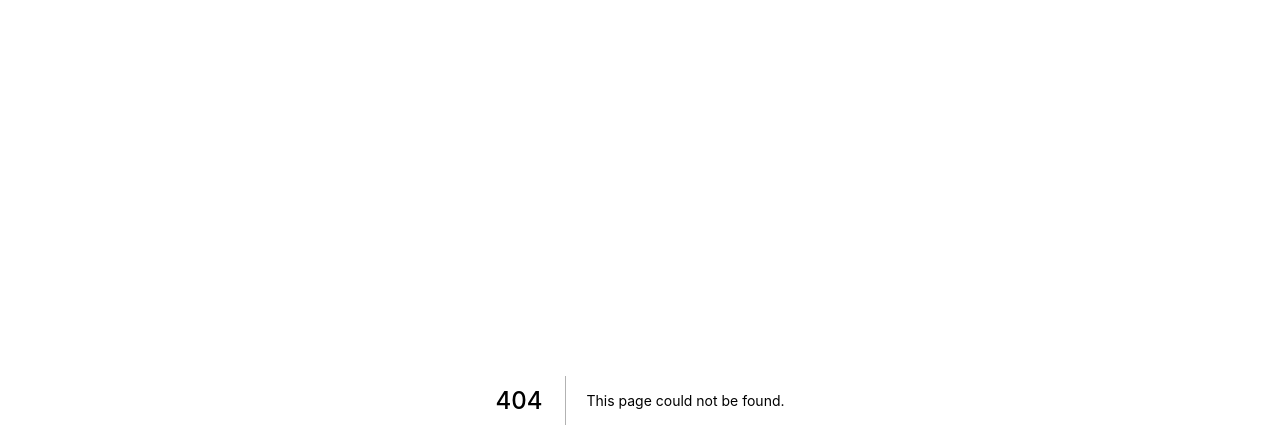
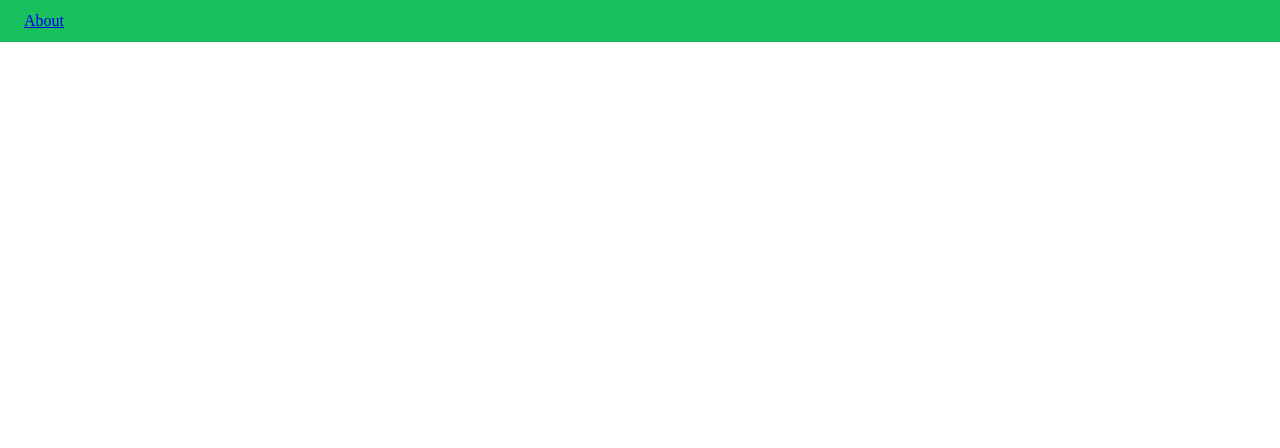
Before and after one commit to juandc/next-on-firebase, a Next.js app in the folder src/app/: page /library in a window 1280 px wide. Before the commit this address had no page. Shown: the top 448 px of the page. Built offline with nearby package versions, Linux system fonts and the light colour scheme.

Commit message:
Add the libraries page

```diff
--- /dev/null
+++ b/src/app/components/Header.js
@@ -0,0 +1,29 @@
+import React, { Component } from "react";
+import Link from "next/link";
+import { withRouter } from "next/router";
+
+export default class Header extends Component {
+  render() {
+    return (
+      <header>
+        <div>
+          <Link href={{ pathname: "/library", query: { library: "Zeit" } }}>
+            <a>About</a>
+          </Link>
+        </div>
+        <style jsx>{`
+          header {
+            background-color: #18bf5d;
+            color: #fff;
+            margin: 0;
+            padding: 12px 24px;
+            position: absolute;
+            top: 0;
+            left: 0;
+            right: 0;
+          }
+        `}</style>
+      </header>
+    );
+  }
+}
--- a/src/app/package.json
+++ b/src/app/package.json
@@ -1,6 +1,8 @@
 {
   "scripts": {
-    "dev": "next"
+    "dev": "next",
+    "build": "next build",
+    "start": "next start"
   },
   "dependencies": {
     "next": "^6.1.1",
--- /dev/null
+++ b/src/app/pages/_app.js
@@ -0,0 +1,24 @@
+import React from "react";
+import App, { Container } from "next/app";
+import Header from "../components/Header";
+
+export default class MyApp extends App {
+  static async getInitialProps({ Component, ctx }) {
+    const pageProps = Component.getInitialProps
+      ? await Component.getInitialProps(ctx)
+      : {};
+
+    return { pageProps };
+  }
+
+  render() {
+    const { Component: Page, pageProps } = this.props;
+
+    return (
+      <Container>
+        <Header />
+        <Page {...pageProps} />
+      </Container>
+    );
+  }
+}
--- /dev/null
+++ b/src/app/pages/library.js
@@ -0,0 +1,17 @@
+import React, { Component } from "react";
+
+export default class Libary extends Component {
+  static async getInitialProps({ query }) {
+    return {
+      query
+    };
+  }
+
+  render() {
+    const {
+      query: { library }
+    } = this.props;
+
+    return <div>This library is: {library}</div>;
+  }
+}
```
Also changed, not shown: src/app/pages/index.js (+14 -3 lines).
